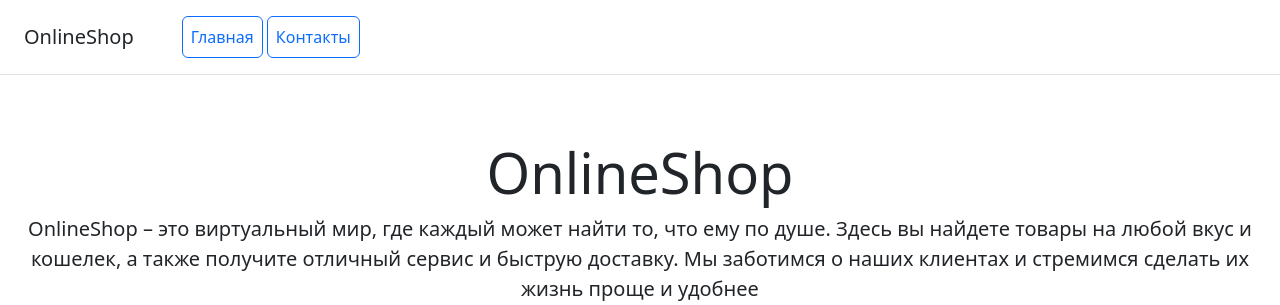
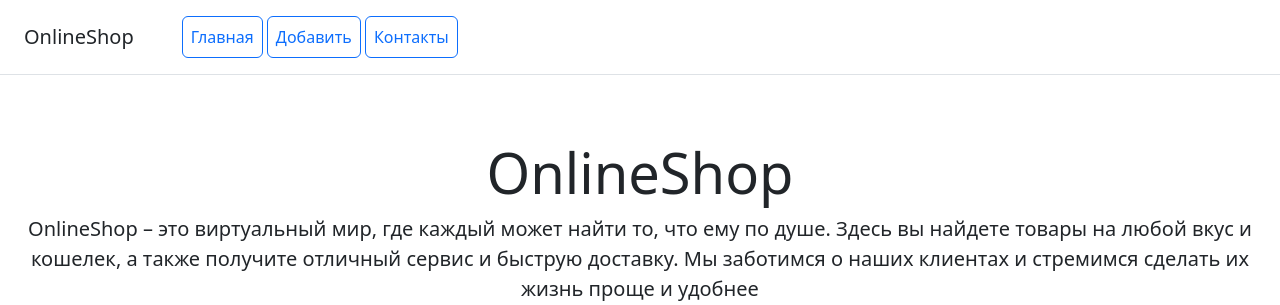
Before and after one commit to ArtemMikhal/Django_project_hw, a Django app: page / in a window 1280 px wide. Shown: the top 305 px of the page. Run offline with Django 4.2, Linux system fonts and the light colour scheme; data comes from the database, SQL or seed files in the repository; some libraries are stand-ins or nearby versions.

Commit message:
Добавил кнопку добавления продукта

```diff
--- a/catalog/templates/catalog/base.html
+++ b/catalog/templates/catalog/base.html
@@ -5,7 +5,7 @@
     <meta charset="utf-8">
     <meta name="viewport" content="width=device-width, initial-scale=1">
     <title>OnlineShop</title>
-    <link href="/static/css/bootstrap.min.css" rel="stylesheet">
+    <link href="{% static 'css/bootstrap.min.css' %}" rel="stylesheet">
     {% block css %}
     {% endblock %}
 </head>
@@ -14,6 +14,7 @@
     <h5 class="my-0 mr-md-auto font-weight-normal">OnlineShop</h5>
     <nav class="ms-5">
         <a class="p-2 btn btn-outline-primary" href="/">Главная</a>
+        <a class="p-2 btn btn-outline-primary" href="/create/">Добавить</a>
         <a class="p-2 btn btn-outline-primary" href="/contacts/">Контакты</a>
     </nav>
 </div>
@@ -53,6 +54,6 @@
     </footer>
 </div>
 
-<script src="/static/js/bootstrap.bundle.min.js"></script>
+<script src="{% static 'js/bootstrap.bundle.min.js' %}"></script>
 </body>
 </html>
```
